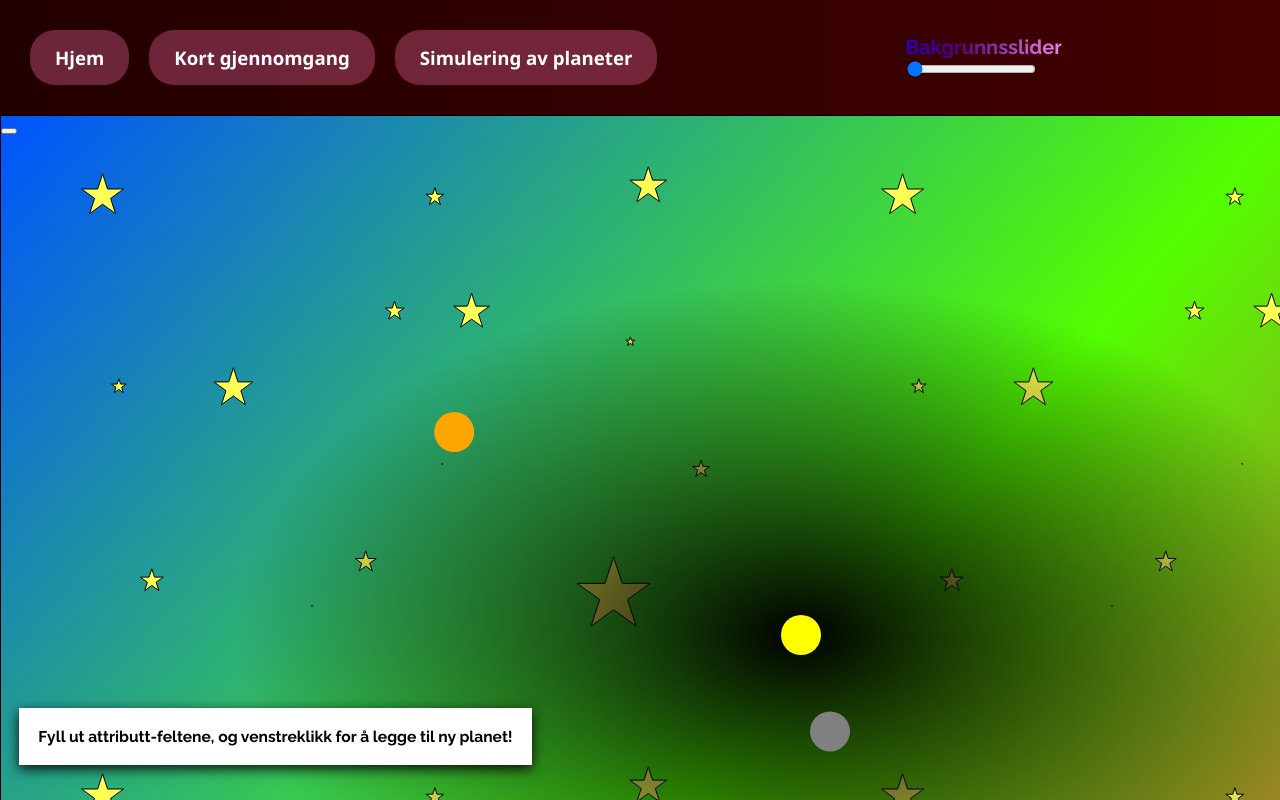
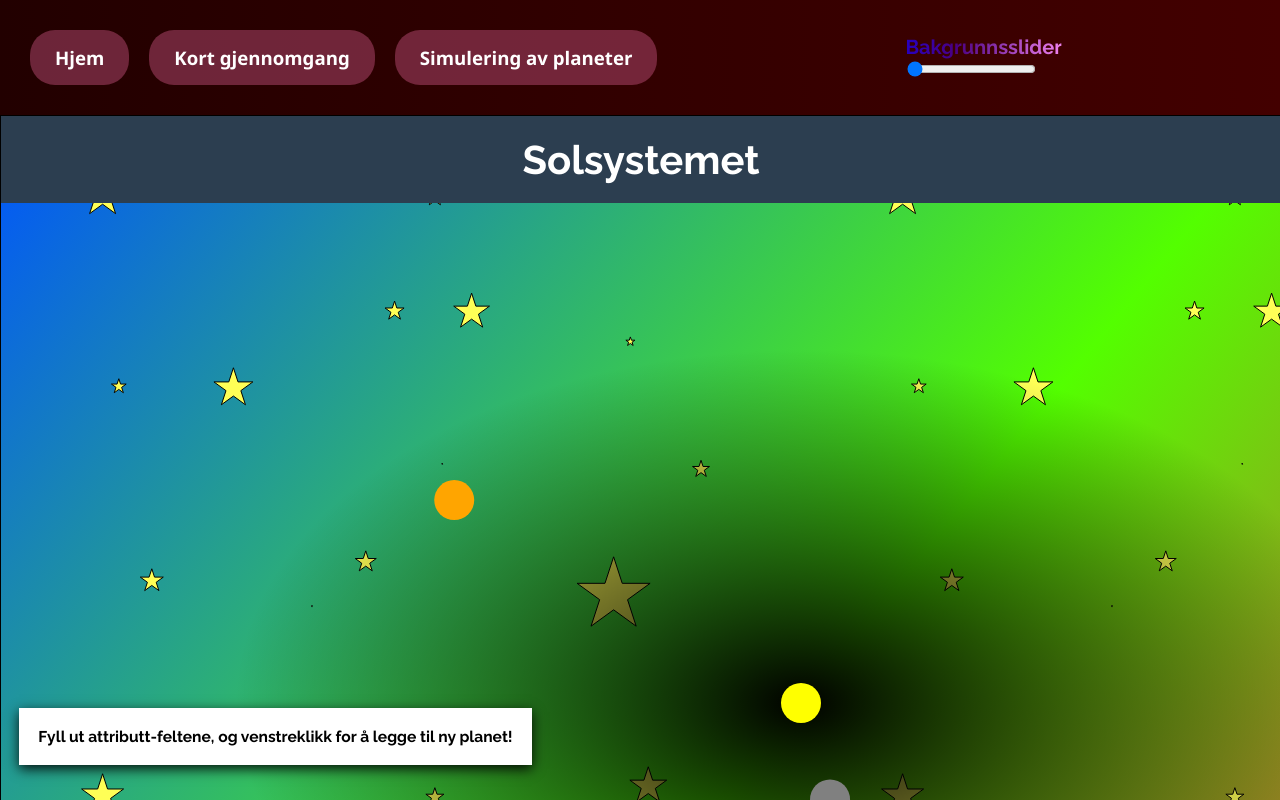
Before and after one commit to martinIsHere/IT2, a SvelteKit app in the folder Svelte/: page /popup_and_sim in a window 1280 px wide. Shown: the top 800 px of the page. Built offline with nearby package versions, Linux system fonts and the light colour scheme.

Commit message:
tittel på sim

```diff
--- a/Svelte/src/routes/popup_and_sim/+page.svelte
+++ b/Svelte/src/routes/popup_and_sim/+page.svelte
@@ -462,15 +462,30 @@
 </style>
 
 {#if show_tooltip}
-<button on:click={toggle_tooltip}>
+<button
+    transition:fly={{x: -10, y:10, duration:1000}}
+    style="visibility: hidden; position:absolute;"
+    on:click={toggle_tooltip}>
   <h3
       transition:fly={{x: -10, y:10, duration:1000}}
       class="whiteBG float enlarge_anim"
-      style="color: black; position:fixed; padding: 2ch; left:2ch; bottom: 2ch; cursor: pointer;">
+      style="visibility: visible; black; position:fixed; padding: 2ch; left:2ch; bottom: 2ch; cursor: pointer; display:inline;">
       Fyll ut attributt-feltene, og venstreklikk for å legge til ny planet!
   </h3>
 </button>
 {/if}
+<h1
+    style="
+  display: block;                /* Blokkvisning */
+  text-align: center;            /* Sentrerer teksten */
+  color: #ffffff;                /* Hvit tekst for kontrast */
+  background-color: #2c3e50;     /* Mørk farget bakgrunn */
+  padding: 20px;                 /* Litt luft rundt teksten */
+  font-size: 2.5rem;             /* Stor og tydelig */
+  font-weight: bold;             /* Fremhevet */
+  margin: 0;                     /* Fjern standard margin */
+  "
+  >Solsystemet</h1>
 <canvas id="myCanvas" width="{canvas_width}" height="{canvas_height}" style="margin-right: auto;
     margin-left: auto;
 display: block; background: radial-gradient(#000000FF, #00000000, #00000000)"></canvas>
```
Also changed, not shown: Svelte/src/routes/textboxes/+page.svelte (+31 -8 lines).
